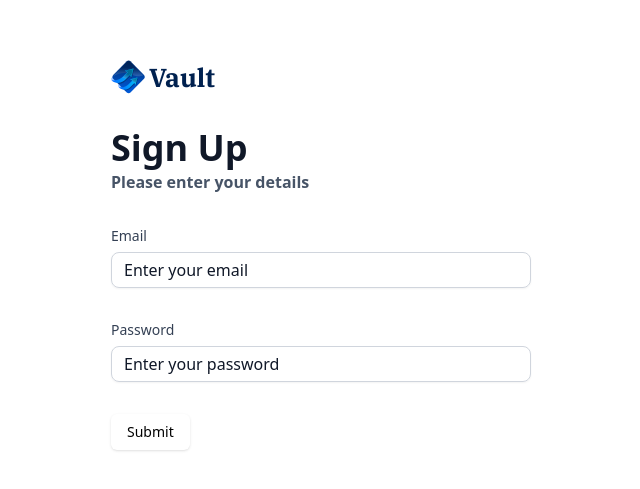
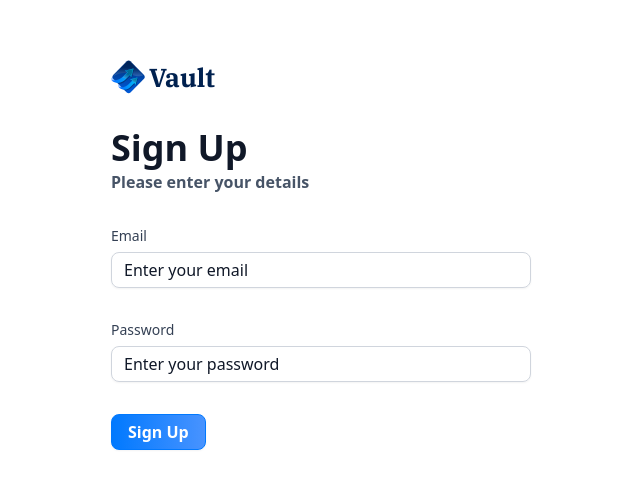
Before and after one commit to prof-biney/banking_web, a Next.js app: page /sign-up in a window 1280 px wide. Shown: the part 145-634 px from the top of the page, without its empty margins (319-959 px from the left). Built offline with nearby package versions, Linux system fonts and the light colour scheme.

Commit message:
add loading state to form button

```diff
--- a/components/AuthForm.tsx
+++ b/components/AuthForm.tsx
@@ -13,9 +13,11 @@
 import { Form } from "@/components/ui/form";
 import CustomInput from "./CustomInput";
 import { authFormSchema } from "@/lib/utils";
+import { Loader2 } from "lucide-react";
 
 export default function AuthForm({ type }: { type: string }) {
   const [user, setUser] = useState(null);
+  const [isLoading, setIsLoading] = useState(false);
 
   // 1. Define your form.
   const form = useForm<z.infer<typeof authFormSchema>>({
@@ -30,7 +32,9 @@
   function onSubmit(values: z.infer<typeof authFormSchema>) {
     // Do something with the form values.
     // ✅ This will be type-safe and validated.
+    setIsLoading(true);
     console.log(values);
+    setIsLoading(false);
   }
 
   return (
@@ -101,7 +105,18 @@
                 </div>
               )}
             /> */}
-            <Button type="submit">Submit</Button>
+            <Button type="submit" disabled={isLoading} className="form-btn">
+              {isLoading ? (
+                <>
+                  <Loader2 size={20} className="animate-spin" /> &nbsp;
+                  Loading...
+                </>
+              ) : type === "sign-in" ? (
+                "Sign In"
+              ) : (
+                "Sign Up"
+              )}
+            </Button>
           </form>
         </Form>
       )}
```
